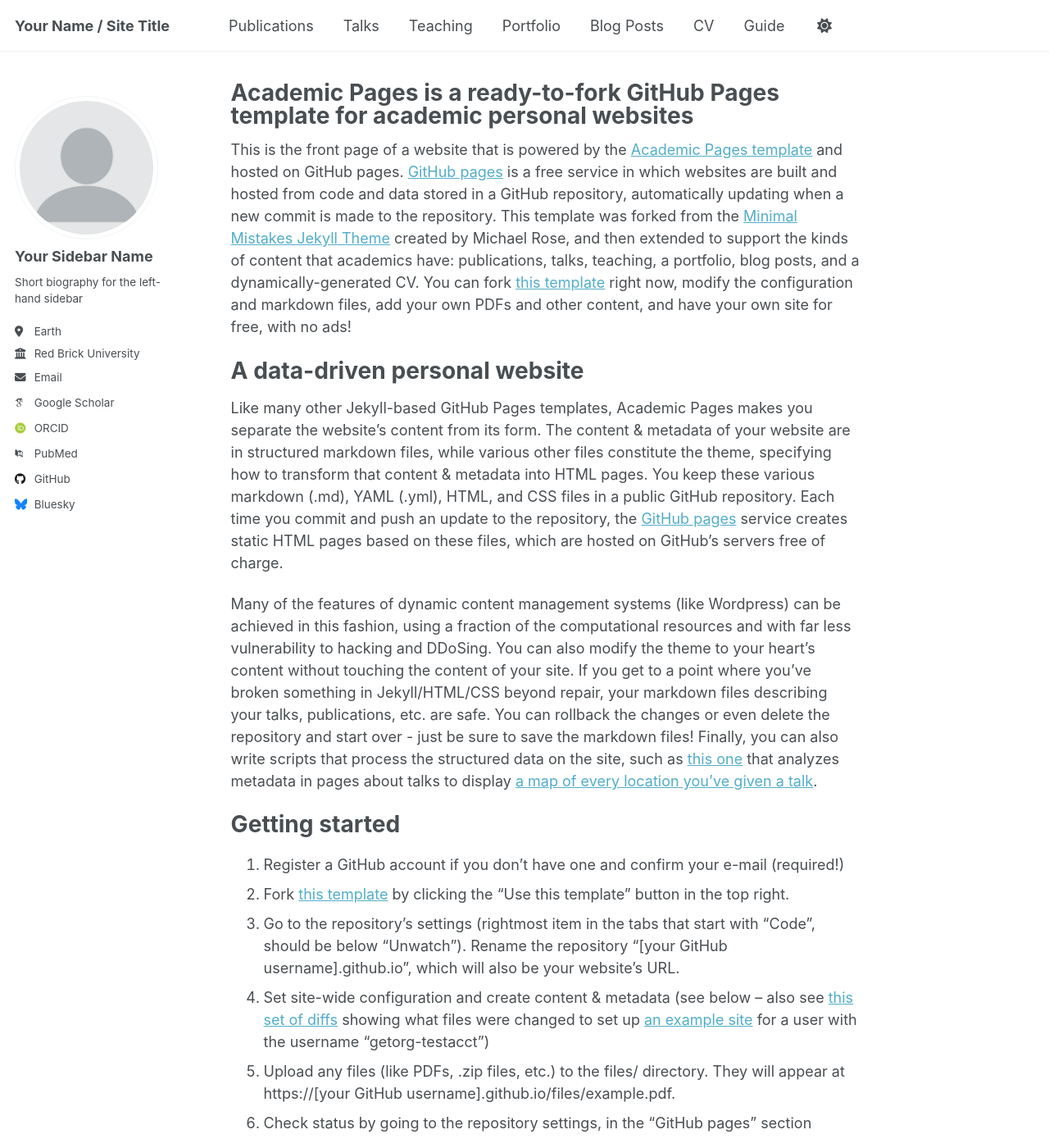
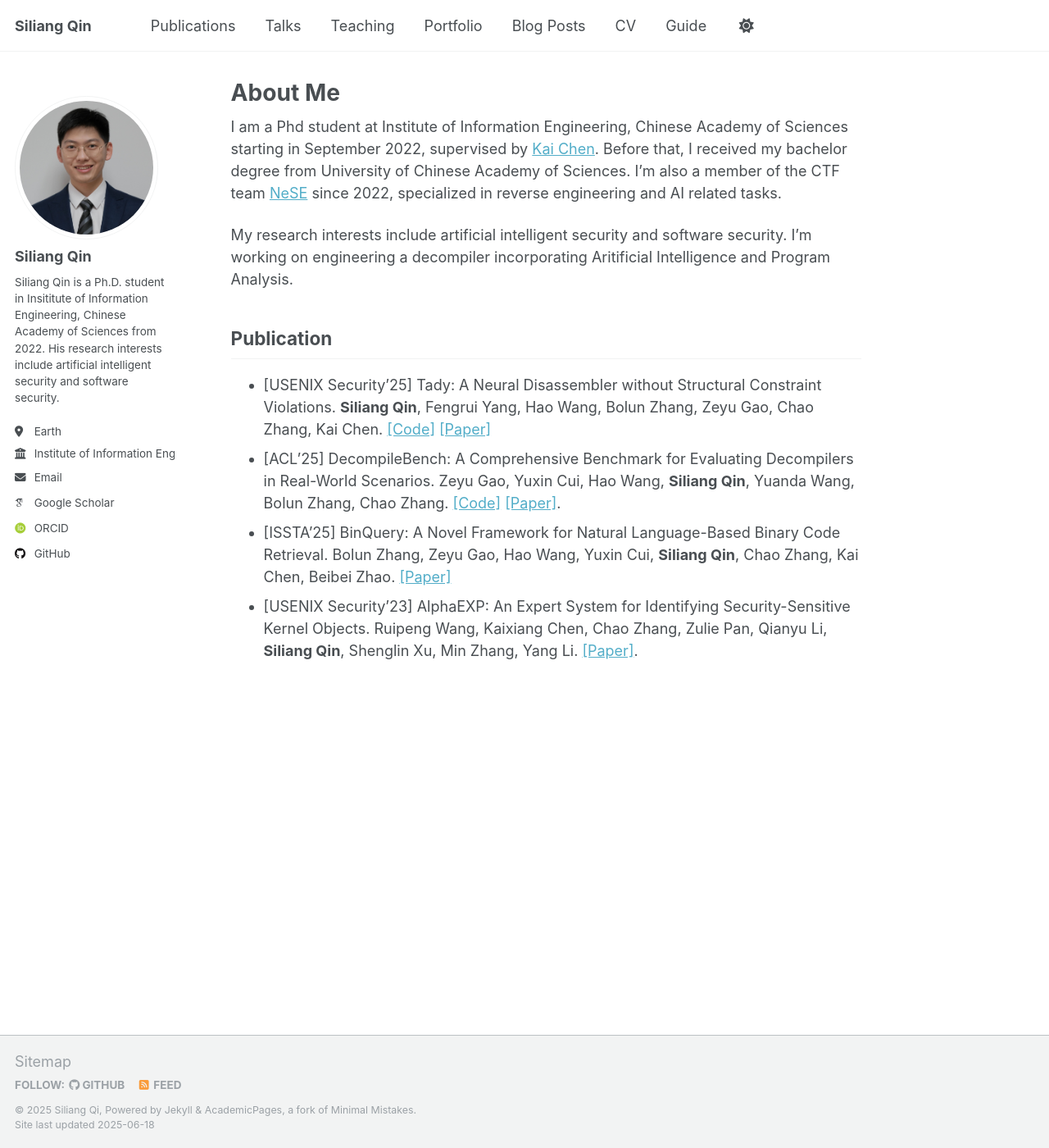
Before and after one commit to 5c4lar/5c4lar.github.io, a Jekyll site: the page built from _pages/about.md, in a window 1280 px wide and 1400 px high. Shown: the whole window at 82% size. Built offline with Jekyll 4.4.1, drawn with Linux system fonts in a browser that asks for light colours; some web fonts are replaced; some of the changed text lies outside the part shown.

Commit message:
Update personal information in _config.yml and about.md; change author details, research interests, and contact information. Adjust repository and URL settings.

```diff
--- a/_config.yml
+++ b/_config.yml
@@ -9,36 +9,36 @@
 # Basic Site Settings
 locale                   : "en-US"
 site_theme               : "default"
-title                    : "Your Name / Site Title"
+title                    : "Siliang Qin"
 title_separator          : "-"
-name                     : &name "Your Name"
+name                     : &name "Siliang Qi"
 description              : &description "personal description"
-url                      : https://academicpages.github.io # the base hostname & protocol for your site e.g. "https://[your GitHub username].github.io" or if you already have some other page hosted on Github then use "https://[your GitHub username].github.io/[Your Repo Name]"
+url                      : https://5c4lar.github.io # the base hostname & protocol for your site e.g. "https://[your GitHub username].github.io" or if you already have some other page hosted on Github then use "https://[your GitHub username].github.io/[Your Repo Name]"
 baseurl                  : "" # the subpath of your site, e.g. "/blog"
-repository               : "academicpages/academicpages.github.io"
+repository               : "5c4lar/5c4lar.github.io"
 
 # Site Author - The following control what appear as part of the author content on the side bar.
 #               If a field is blank the icon and link will not appear, otherwise it will be shown.
 #               Additional customization can be done by editing /_includes/author-profile.html
 author:
   # Biographic information
-  avatar           : "profile.png"
-  name             : "Your Sidebar Name"
+  avatar           : "avatar.png"
+  name             : "Siliang Qin"
   pronouns         : # example: "she/her"
-  bio              : "Short biography for the left-hand sidebar"
+  bio              : "Siliang Qin is a Ph.D. student in Insititute of Information Engineering, Chinese Academy of Sciences from 2022. His research interests include artificial intelligent security and software security."
   location         : "Earth"
-  employer         : "Red Brick University"
+  employer         : "Institute of Information Engineering"
   uri              : # URL
-  email            : "none@example.org"
+  email            : "qinsiliang@iie.ac.cn"
 
   # Academic websites
   academia         : # URL
   arxiv            : # URL - Update with the correct link to your profile
-  googlescholar    : "https://scholar.google.com/citations?user=PS_CX0AAAAAJ"
+  googlescholar    : "https://scholar.google.com/citations?user=IMdiyKIAAAAJ&hl"
   impactstory      : # URL
-  orcid            : "http://orcid.org/yourorcidurl"
+  orcid            : "http://orcid.org/0000-0001-6059-4689"
   semantic         : # URL
-  pubmed           : "https://www.ncbi.nlm.nih.gov/pubmed/?term=john+snow"
+  pubmed           : # "https://www.ncbi.nlm.nih.gov/pubmed/?term=john+snow"
   researchgate     : # URL
   scopus           : # URL
 
@@ -46,12 +46,12 @@ author:
   bitbucket        : # Username - Update with your username on the site
   codepen          : # Username
   dribbble         : # Username
-  github           : "academicpages"
+  github           : "5c4lar"
   kaggle           : # Username
   stackoverflow    : # User number or user number and name (i.e., use "1" or "1/jeff-atwood")
 
   # Social media
-  bluesky          : "bsky.app" # Replace this with you Bluesky username
+  bluesky          : #"bsky.app" # Replace this with you Bluesky username
   facebook         : # Username
   flickr           : # Username
   foursquare       : # Username
--- a/_pages/about.md
+++ b/_pages/about.md
@@ -1,49 +1,19 @@
 ---
 permalink: /
-title: "Academic Pages is a ready-to-fork GitHub Pages template for academic personal websites"
+title: "About Me"
 author_profile: true
 redirect_from:
   - /about/
   - /about.html
 ---
 
-This is the front page of a website that is powered by the [Academic Pages template](https://github.com/academicpages/academicpages.github.io) and hosted on GitHub pages. [GitHub pages](https://pages.github.com) is a free service in which websites are built and hosted from code and data stored in a GitHub repository, automatically updating when a new commit is made to the repository. This template was forked from the [Minimal Mistakes Jekyll Theme](https://mmistakes.github.io/minimal-mistakes/) created by Michael Rose, and then extended to support the kinds of content that academics have: publications, talks, teaching, a portfolio, blog posts, and a dynamically-generated CV. You can fork [this template](https://github.com/academicpages/academicpages.github.io) right now, modify the configuration and markdown files, add your own PDFs and other content, and have your own site for free, with no ads!
+I am a Phd student at Institute of Information Engineering, Chinese Academy of Sciences starting in September 2022, supervised by [Kai Chen](https://kaichen.org). Before that, I received my bachelor degree from University of Chinese Academy of Sciences. I'm also a member of the CTF team [NeSE](https://nese.team) since 2022, specialized in reverse engineering and AI related tasks.
 
-A data-driven personal website
-======
-Like many other Jekyll-based GitHub Pages templates, Academic Pages makes you separate the website's content from its form. The content & metadata of your website are in structured markdown files, while various other files constitute the theme, specifying how to transform that content & metadata into HTML pages. You keep these various markdown (.md), YAML (.yml), HTML, and CSS files in a public GitHub repository. Each time you commit and push an update to the repository, the [GitHub pages](https://pages.github.com/) service creates static HTML pages based on these files, which are hosted on GitHub's servers free of charge.
+My research interests include artificial intelligent security and software security. I'm working on engineering a decompiler incorporating Aritificial Intelligence and Program Analysis.
 
-Many of the features of dynamic content management systems (like Wordpress) can be achieved in this fashion, using a fraction of the computational resources and with far less vulnerability to hacking and DDoSing. You can also modify the theme to your heart's content without touching the content of your site. If you get to a point where you've broken something in Jekyll/HTML/CSS beyond repair, your markdown files describing your talks, publications, etc. are safe. You can rollback the changes or even delete the repository and start over - just be sure to save the markdown files! Finally, you can also write scripts that process the structured data on the site, such as [this one](https://github.com/academicpages/academicpages.github.io/blob/master/talkmap.ipynb) that analyzes metadata in pages about talks to display [a map of every location you've given a talk](https://academicpages.github.io/talkmap.html).
+## Publication
 
-Getting started
-======
-1. Register a GitHub account if you don't have one and confirm your e-mail (required!)
-1. Fork [this template](https://github.com/academicpages/academicpages.github.io) by clicking the "Use this template" button in the top right.
-1. Go to the repository's settings (rightmost item in the tabs that start with "Code", should be below "Unwatch"). Rename the repository "[your GitHub username].github.io", which will also be your website's URL.
-1. Set site-wide configuration and create content & metadata (see below -- also see [this set of diffs](http://archive.is/3TPas) showing what files were changed to set up [an example site](https://getorg-testacct.github.io) for a user with the username "getorg-testacct")
-1. Upload any files (like PDFs, .zip files, etc.) to the files/ directory. They will appear at https://[your GitHub username].github.io/files/example.pdf.
-1. Check status by going to the repository settings, in the "GitHub pages" section
-
-Site-wide configuration
-------
-The main configuration file for the site is in the base directory in [_config.yml](https://github.com/academicpages/academicpages.github.io/blob/master/_config.yml), which defines the content in the sidebars and other site-wide features. You will need to replace the default variables with ones about yourself and your site's github repository. The configuration file for the top menu is in [_data/navigation.yml](https://github.com/academicpages/academicpages.github.io/blob/master/_data/navigation.yml). For example, if you don't have a portfolio or blog posts, you can remove those items from that navigation.yml file to remove them from the header.
-
-Create content & metadata
-------
-For site content, there is one markdown file for each type of content, which are stored in directories like _publications, _talks, _posts, _teaching, or _pages. For example, each talk is a markdown file in the [_talks directory](https://github.com/academicpages/academicpages.github.io/tree/master/_talks). At the top of each markdown file is structured data in YAML about the talk, which the theme will parse to do lots of cool stuff. The same structured data about a talk is used to generate the list of talks on the [Talks page](https://academicpages.github.io/talks), each [individual page](https://academicpages.github.io/talks/2012-03-01-talk-1) for specific talks, the talks section for the [CV page](https://academicpages.github.io/cv), and the [map of places you've given a talk](https://academicpages.github.io/talkmap.html) (if you run this [python file](https://github.com/academicpages/academicpages.github.io/blob/master/talkmap.py) or [Jupyter notebook](https://github.com/academicpages/academicpages.github.io/blob/master/talkmap.ipynb), which creates the HTML for the map based on the contents of the _talks directory).
-
-**Markdown generator**
-
-The repository includes [a set of Jupyter notebooks](https://github.com/academicpages/academicpages.github.io/tree/master/markdown_generator
-) that converts a CSV containing structured data about talks or presentations into individual markdown files that will be properly formatted for the Academic Pages template. The sample CSVs in that directory are the ones I used to create my own personal website at stuartgeiger.com. My usual workflow is that I keep a spreadsheet of my publications and talks, then run the code in these notebooks to generate the markdown files, then commit and push them to the GitHub repository.
-
-How to edit your site's GitHub repository
-------
-Many people use a git client to create files on their local computer and then push them to GitHub's servers. If you are not familiar with git, you can directly edit these configuration and markdown files directly in the github.com interface. Navigate to a file (like [this one](https://github.com/academicpages/academicpages.github.io/blob/master/_talks/2012-03-01-talk-1.md) and click the pencil icon in the top right of the content preview (to the right of the "Raw | Blame | History" buttons). You can delete a file by clicking the trashcan icon to the right of the pencil icon. You can also create new files or upload files by navigating to a directory and clicking the "Create new file" or "Upload files" buttons.
-
-Example: editing a markdown file for a talk
-![Editing a markdown file for a talk](/images/editing-talk.png)
-
-For more info
-------
-More info about configuring Academic Pages can be found in [the guide](https://academicpages.github.io/markdown/), the [growing wiki](https://github.com/academicpages/academicpages.github.io/wiki), and you can always [ask a question on GitHub](https://github.com/academicpages/academicpages.github.io/discussions). The [guides for the Minimal Mistakes theme](https://mmistakes.github.io/minimal-mistakes/docs/configuration/) (which this theme was forked from) might also be helpful.
+- [USENIX Security'25] Tady: A Neural Disassembler without Structural Constraint Violations. **Siliang Qin**, Fengrui Yang, Hao Wang, Bolun Zhang, Zeyu Gao, Chao Zhang, Kai Chen. [[Code]](https://github.com/5c4lar/tady) [[Paper]](https://arxiv.org/abs/2506.13323)
+- [ACL'25] DecompileBench: A Comprehensive Benchmark for Evaluating Decompilers in Real-World Scenarios. Zeyu Gao, Yuxin Cui, Hao Wang, **Siliang Qin**, Yuanda Wang, Bolun Zhang, Chao Zhang. [[Code]](https://github.com/vul337/DecompileBench) [[Paper]](https://arxiv.org/abs/2505.11340).
+- [ISSTA'25] BinQuery: A Novel Framework for Natural Language-Based Binary Code Retrieval. Bolun Zhang, Zeyu Gao, Hao Wang, Yuxin Cui, **Siliang Qin**, Chao Zhang, Kai Chen, Beibei Zhao. [[Paper]](https://conf.researchr.org/details/issta-2025/issta-2025-papers/51/BinQuery-A-Novel-Framework-for-Natural-Language-Based-Binary-Code-Retrieval)
+- [USENIX Security'23] AlphaEXP: An Expert System for Identifying Security-Sensitive Kernel Objects. Ruipeng Wang, Kaixiang Chen, Chao Zhang, Zulie Pan, Qianyu Li, **Siliang Qin**, Shenglin Xu, Min Zhang, Yang Li. [[Paper]](https://www.usenix.org/conference/usenixsecurity23/presentation/wang-ruipeng).
```
Also changed, not shown: images/avatar.png (added).
